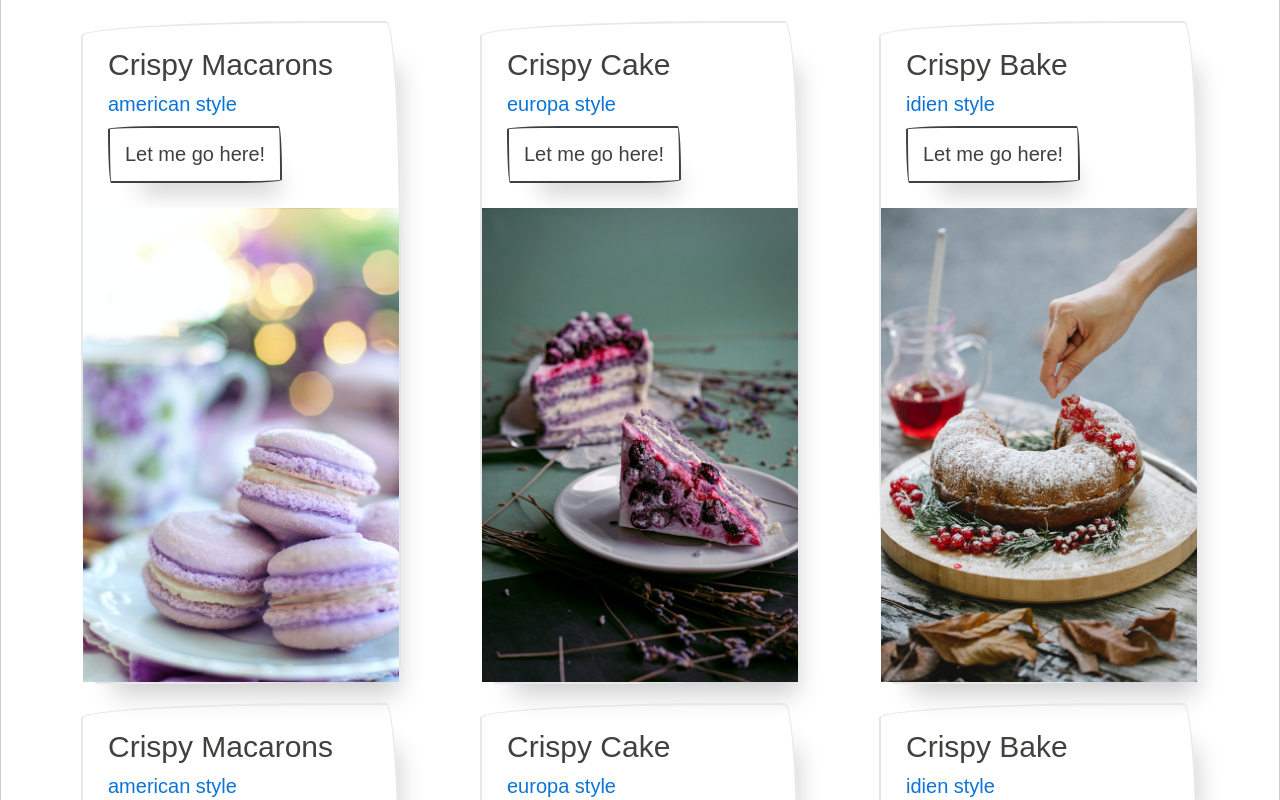
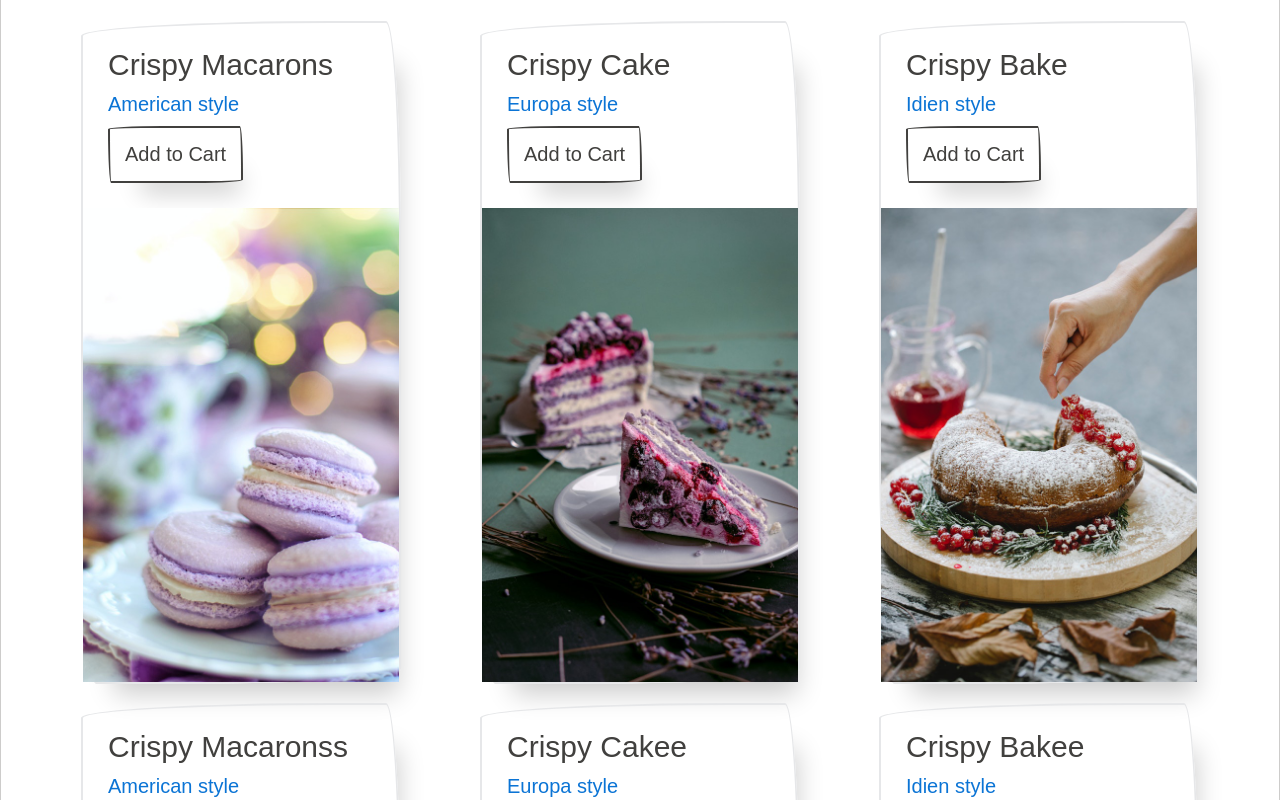
Before and after one commit to velizarganchev/monamipatisserie-nextjs, a Next.js app: page / in a window 1280 px wide. Shown: the part 1100-1900 px from the top of the page. Built offline with nearby package versions, Linux system fonts and the light colour scheme; a web font is replaced by a local one.

Commit message:
add product page

```diff
--- a/components/Layout.jsx
+++ b/components/Layout.jsx
@@ -14,6 +14,9 @@ export default function Layout({ children }) {
                 <link rel="icon" href="/favicon.ico" />
             </Head>
             <Navigation />
+            {/* <div class="to-top">
+                <a href="#top" class="paper-btn margin">^</a>
+            </div> */}
             <div className='container container-lg'>
                 {children}
             </div>
--- a/components/Navigation.jsx
+++ b/components/Navigation.jsx
@@ -4,26 +4,26 @@ import { Badge } from "react-bootstrap"
 
 export default function Navigation() {
     return (
-        <nav class="border fixed split-nav background-danger">
-            <div class="nav-brand">
+        <nav className="border fixed split-nav background-danger">
+            <div className="nav-brand">
                 <h3><Link href="/">MonAmiPatisseri</Link></h3>
             </div>
-            <div class="collapsible">
+            <div className="collapsible">
                 <input id="collapsible1" type="checkbox" name="collapsible1" />
-                <label for="collapsible1">
-                    <div class="bar1"></div>
-                    <div class="bar2"></div>
-                    <div class="bar3"></div>
+                <label htmlFor="collapsible1">
+                    <div className="bar1"></div>
+                    <div className="bar2"></div>
+                    <div className="bar3"></div>
                 </label>
-                <div class="collapsible-body">
-                    <ul class="inline">
+                <div className="collapsible-body">
+                    <ul className="inline">
                         <li><Link href="/gallery">Gallery</Link></li>
                         <li><Link href="/about">About</Link></li>
                         <li><Link href="/contact">Contact</Link></li>
                         <li>
                             <Link href="/cart">
                                 <Image src={'/images/warenkorb.png'} alt='cart' width={30} height={30} />
-                                {/* <span class="badge success" width={5} height={5} >2</span> */}
+                                {/* <span className="badge success" width={5} height={5} >2</span> */}
                             </Link>
                         </li>
                     </ul>
--- a/components/ProductList.jsx
+++ b/components/ProductList.jsx
@@ -1,5 +1,6 @@
 import jsondb from '../jsondb/products'
 import Image from 'next/image'
+import Link from 'next/link'
 
 export default function ProductList() {
     return (
@@ -10,13 +11,16 @@ export default function ProductList() {
                 {
                     jsondb.products.map((product) => (
                         <div key={product.name} className='padding-small child-borders'>
-                            <div class="card " style={{ width: "16rem" }}>
-                                <div class="card-body ">
-                                    <h4 class="card-title">{product.name}</h4>
-                                    <h5 class="card-subtitle">{product.description}</h5>
-                                    <button>Let me go here!</button>
+                            <div className="card " style={{ width: "16rem" }}>
+                                <div className="card-body ">
+                                    <h4 className="card-title">{product.name}</h4>
+                                    <h5 className="card-subtitle">{product.description}</h5>
+                                    <button>Add to Cart</button>
                                 </div>
-                                <Image width={450} height={10} class="image-bottom" src={product.image} alt="Card example image" />
+                                <Link href={`/product/${product.url}`} style={{ background: "none", color: "#41403e" }} >
+                                    <Image width={450} height={10} className="image-bottom" src={product.image} alt="Card example image" />
+                                </Link>
+
                             </div>
                         </div>
                     ))
--- a/jsondb/products.js
+++ b/jsondb/products.js
@@ -2,7 +2,7 @@ const jsondb = {
     products: [
         {
             name: 'Crispy Macarons',
-            description: 'american style',
+            description: 'American style',
             category: 'Macarons',
             price: '12,99',
             url: 'macarons',
@@ -10,7 +10,7 @@ const jsondb = {
         },
         {
             name: 'Crispy Cake',
-            description: 'europa style',
+            description: 'Europa style',
             category: 'Cake',
             price: '19,99',
             url: 'cakes',
@@ -18,34 +18,34 @@ const jsondb = {
         },
         {
             name: 'Crispy Bake',
-            description: 'idien style',
+            description: 'Idien style',
             category: 'Bake',
             price: '10,99',
             url: 'backers',
             image: '/images/products/pexels-backer-1.jpg'
         },
         {
-            name: 'Crispy Macarons',
-            description: 'american style',
+            name: 'Crispy Macaronss',
+            description: 'American style',
             category: 'Macarons',
             price: '12,99',
-            url: 'macarons',
+            url: 'macarons-1',
             image: '/images/products/pexels-macarons-1.jpg'
         },
         {
-            name: 'Crispy Cake',
-            description: 'europa style',
+            name: 'Crispy Cakee',
+            description: 'Europa style',
             category: 'Cake',
             price: '19,99',
-            url: 'cakes',
+            url: 'cakes-1',
             image: '/images/products/pexels-cake-one.jpg'
         },
         {
-            name: 'Crispy Bake',
-            description: 'idien style',
+            name: 'Crispy Bakee',
+            description: 'Idien style',
             category: 'Bake',
             price: '10,99',
-            url: 'backers',
+            url: 'backers-1',
             image: '/images/products/pexels-backer-1.jpg'
         }
     ]
```
Also changed, not shown: pages/product/[url].jsx (added, +46 -0 lines).
